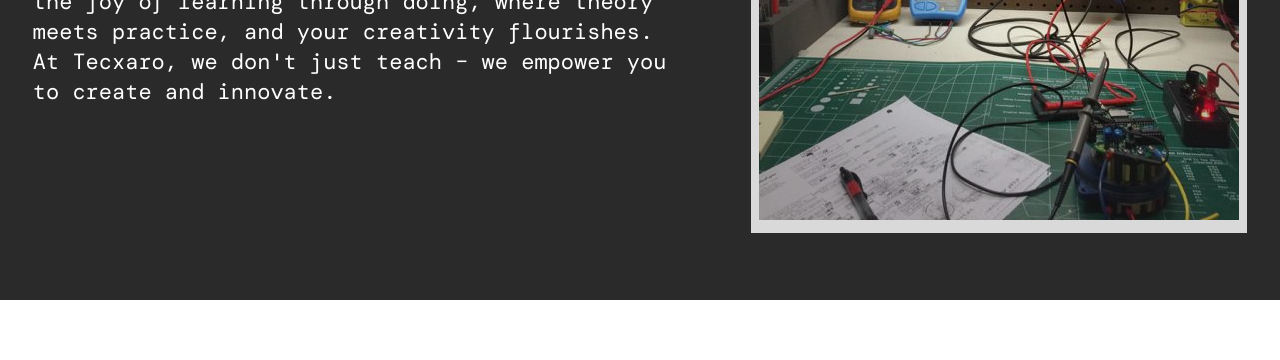
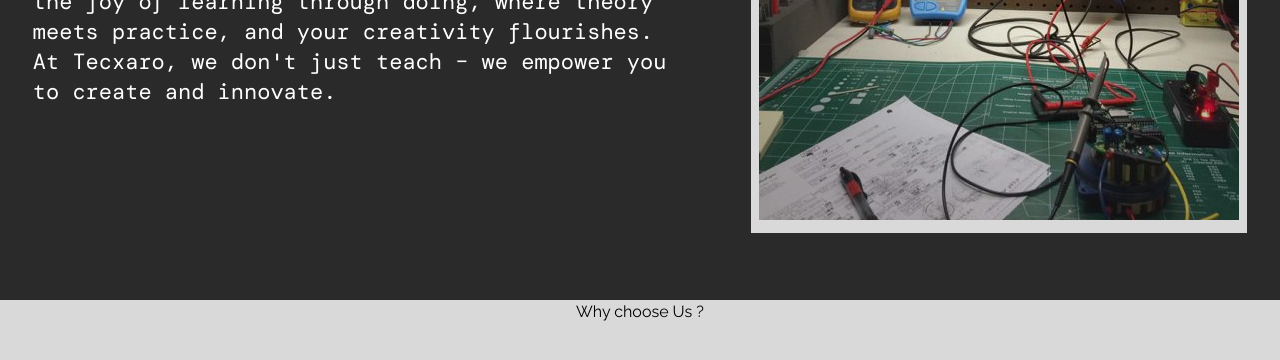
Before and after one commit to Techxaro/tecxaro-website, a React (Vite) app in the folder website/: page / in a window 1280 px wide. Shown: the part 1396-1756 px from the top of the page. Built offline with nearby package versions, Linux system fonts and the light colour scheme.

Commit message:
started woking on the practicalApproach Section

```diff
--- a/website/src/screenSize/Desktop/Components/_1_heroSection.jsx
+++ b/website/src/screenSize/Desktop/Components/_1_heroSection.jsx
@@ -9,7 +9,7 @@ import "../Pages/homePage.css"
 
 export const HeroSection = () => {
   return (
-    <div id="HeroSection">
+    <div id="HeroSection" className=" drop-shadow-lg">
 
 
       {/* THE MAIN BIG BOLD WRITING */}
--- a/website/src/screenSize/Desktop/Components/_3_whyChooseUs-1.jsx
+++ b/website/src/screenSize/Desktop/Components/_3_whyChooseUs-1.jsx
@@ -3,15 +3,38 @@
 
 export const PracticalApproach = () => {
   return (
-    <div>
+    <div id="practicalApproach-section-homePage-D">
+
+
+
+
+
+
+      <div id="wrapper-practicalApproach-section-homePage">
+
+
 
         {/* WHY CHOOSE US */}
+
+        <div className="text-8xl raleway font-semibold">
+
+          <h1 className=" text-[#F56B00] mb-12">Why choose
+            <span className=" text-white"> Us ?</span></h1>
+
+        </div>
+
+
 
 
 
 
 
         {/* PARAGRAPH 1 SMALL */}
+        <div id="practicalApprach-smallPara1">
+
+
+
+        </div>
 
 
 
@@ -19,6 +42,11 @@ export const PracticalApproach = () => {
 
 
         {/* PRACTICAL APPROACH */}
+        <div id="practicalApproach-heading">
+
+
+
+        </div>
 
 
 
@@ -26,6 +54,11 @@ export const PracticalApproach = () => {
 
 
         {/* THE ORANGE SVG THINGY */}
+        <div id="practicalApprach-orangeSvgThingy">
+
+
+
+        </div>
 
 
 
@@ -34,17 +67,39 @@ export const PracticalApproach = () => {
 
 
         {/* THE WHITE SVG LINE */}
+        <div id="practicalApproach-whiteSvgLine">
+
+
+
+        </div>
 
 
 
 
         {/* PARAGRAPH 2 */}
+        <div id="practicalApproach-paragraph2">
+
+
+
+        </div>
 
 
 
 
 
         {/* ESP 32 DRAWING */}
+        <div id="practicalApproach-esp32img">
+
+
+
+        </div>
+
+
+
+
+
+
+      </div>
 
     </div>
   )
--- a/website/src/screenSize/Desktop/Pages/homePage.css
+++ b/website/src/screenSize/Desktop/Pages/homePage.css
@@ -121,13 +121,33 @@
 
 
 
+
+
+
+
+
+
+/* PRACTICAL APPROACH SECTION */
+#practicalApproach-section-homePage-D{
+
+    display: flex;
+    justify-content: center;
+    align-items: center;
+
+}
+
+
+
+
 /* HOME PAGE */
 #home-page-desktop-id{
     width: 100%;
     height: 500vh;
 
-    background-color: white;
+    background-color: #D9D9D9;
     display: flex;
     flex-direction: column;
     align-items: center;
+
+    z-index: -1;
 }
```
Lines whose indentation alone changed are shown as unchanged.
